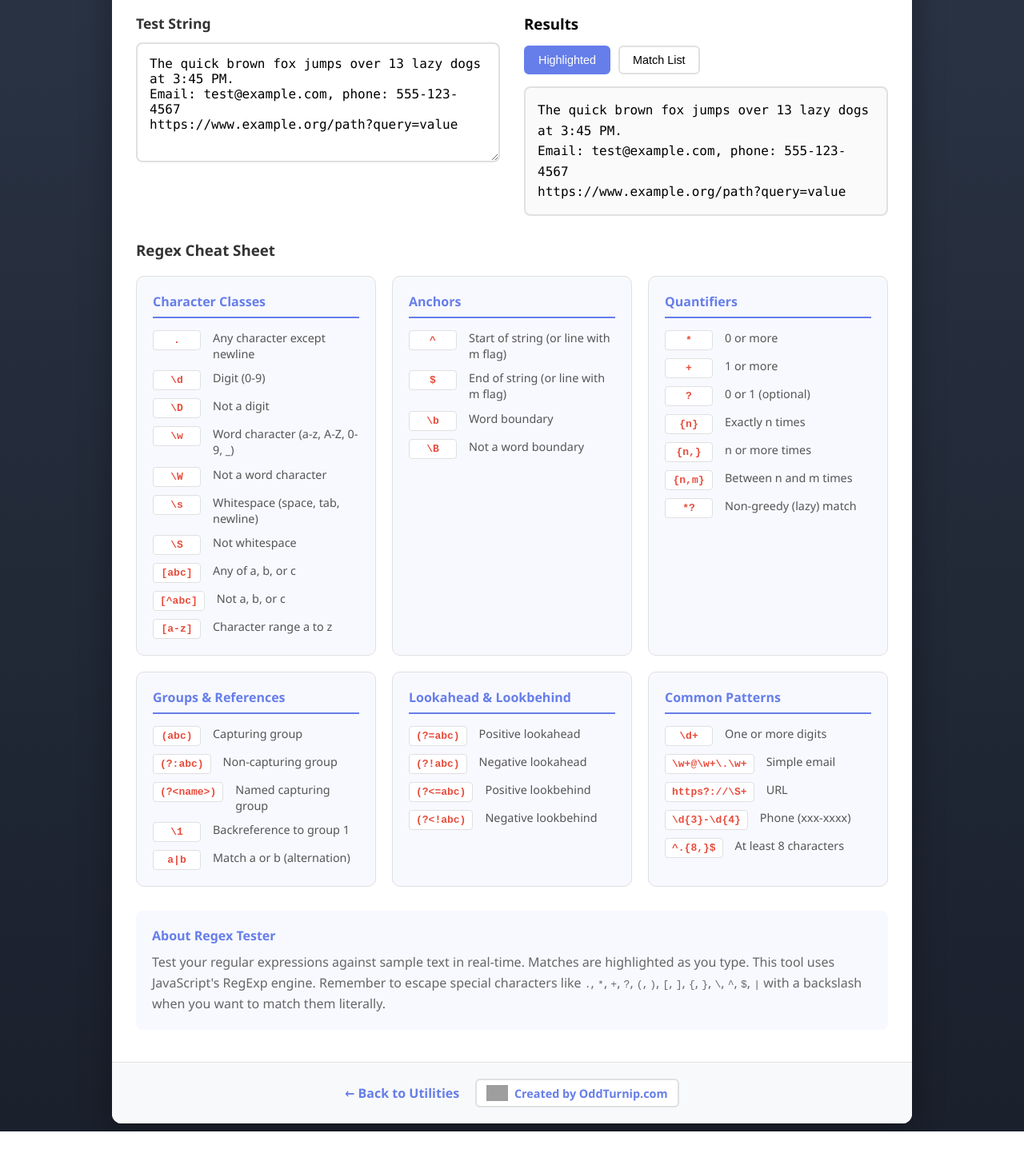
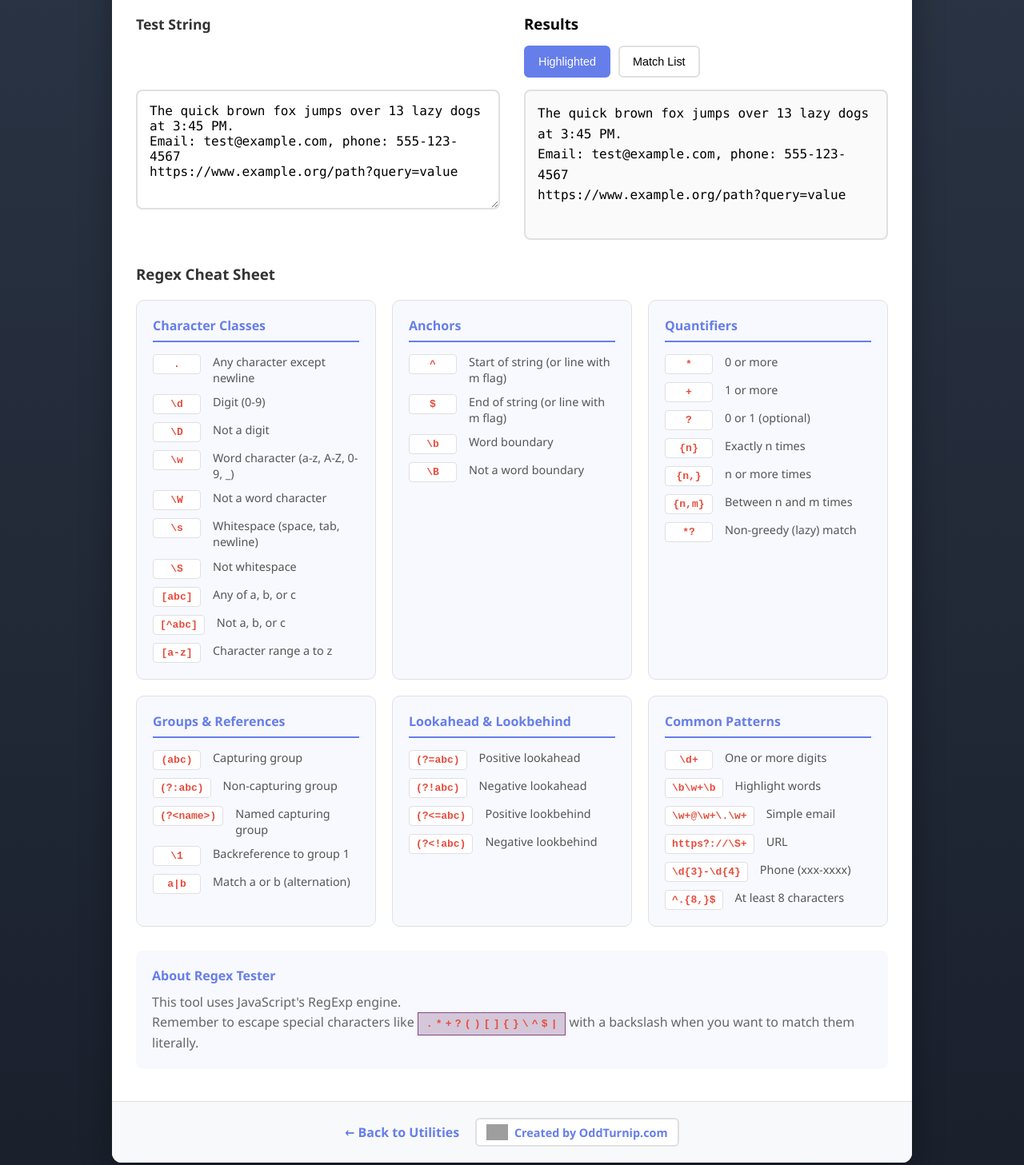
Before and after one commit to OddTurnip/Toolbox, a plain HTML site: page regex-tester.html in a window 1280 px wide. Shown: the part 332-1789 px from the top of the page at 80% size. Before the commit the page ends 1747 px from the top, so only its background shows below. Drawn offline with Linux system fonts and the light colour scheme; grey boxes are pictures that could not be loaded.

Commit message:
Formatting changes

```diff
--- a/regex-tester.html
+++ b/regex-tester.html
@@ -73,6 +73,13 @@
             flex: 1;
             min-width: 280px;
         }
+		.test-string h3 {
+            display: flex;
+            justify-content: space-between;
+            align-items: center;
+            margin-bottom: 15px;
+			height:25px;
+        }
         .test-string textarea {
             height: 150px;
             font-family: 'Consolas', 'Monaco', monospace;
@@ -86,6 +93,7 @@
             justify-content: space-between;
             align-items: center;
             margin-bottom: 15px;
+			height:25px;
         }
         .match-count {
             font-size: 0.95em;
@@ -206,10 +214,21 @@
             font-size: 0.9em;
             line-height: 1.4;
         }
+
+		.escaped-characters {
+			background: rgba(64,0,64,0.2);
+			padding: 0 10px 5px 10px;
+			border: 1px solid #848;
+		}
+		.escaped-characters code {
+			font-weight: 600;
+			color: #e74c3c;
+		}
         .tab-buttons {
             display: flex;
             gap: 10px;
             margin-bottom: 15px;
+			height: 40px;
         }
         .tab-btn {
             padding: 8px 16px;
@@ -279,9 +298,15 @@
             <div class="text-section">
                 <div class="text-box test-string">
                     <h3>Test String</h3>
-                    <textarea id="testString" placeholder="Enter text to test against the regex...">The quick brown fox jumps over 13 lazy dogs at 3:45 PM.
+					<div class="tab-buttons">
+					</div>
+					<div id="inputTab" class="tab-content">
+						<textarea id="testString" placeholder="Enter text to test against the regex...">
+The quick brown fox jumps over 13 lazy dogs at 3:45 PM.
 Email: test@example.com, phone: 555-123-4567
-https://www.example.org/path?query=value</textarea>
+https://www.example.org/path?query=value
+						</textarea>
+					</div>
                 </div>
 
                 <div class="results-section">
@@ -355,6 +380,7 @@ https://www.example.org/path?query=value</textarea>
                     <div class="cheat-category">
                         <h4>Common Patterns</h4>
                         <div class="cheat-item"><code>\d+</code><span>One or more digits</span></div>
+						<div class="cheat-item"><code>\b\w+\b</code><span>Highlight words</span></div>
                         <div class="cheat-item"><code>\w+@\w+\.\w+</code><span>Simple email</span></div>
                         <div class="cheat-item"><code>https?://\S+</code><span>URL</span></div>
                         <div class="cheat-item"><code>\d{3}-\d{4}</code><span>Phone (xxx-xxxx)</span></div>
@@ -365,7 +391,8 @@ https://www.example.org/path?query=value</textarea>
 
             <div class="info-box">
                 <h4>About Regex Tester</h4>
-                <p>Test your regular expressions against sample text in real-time. Matches are highlighted as you type. This tool uses JavaScript's RegExp engine. Remember to escape special characters like <code>.</code>, <code>*</code>, <code>+</code>, <code>?</code>, <code>(</code>, <code>)</code>, <code>[</code>, <code>]</code>, <code>{</code>, <code>}</code>, <code>\</code>, <code>^</code>, <code>$</code>, <code>|</code> with a backslash when you want to match them literally.</p>
+                <p>This tool uses JavaScript's RegExp engine.
+				<br />Remember to escape special characters like <span class="escaped-characters"><code>.</code> <code>*</code> <code>+</code> <code>?</code> <code>(</code> <code>)</code> <code>[</code> <code>]</code> <code>{</code> <code>}</code> <code>\</code> <code>^</code> <code>$</code> <code>|</code></span> with a backslash when you want to match them literally.</p>
             </div>
         </div>
 
```
